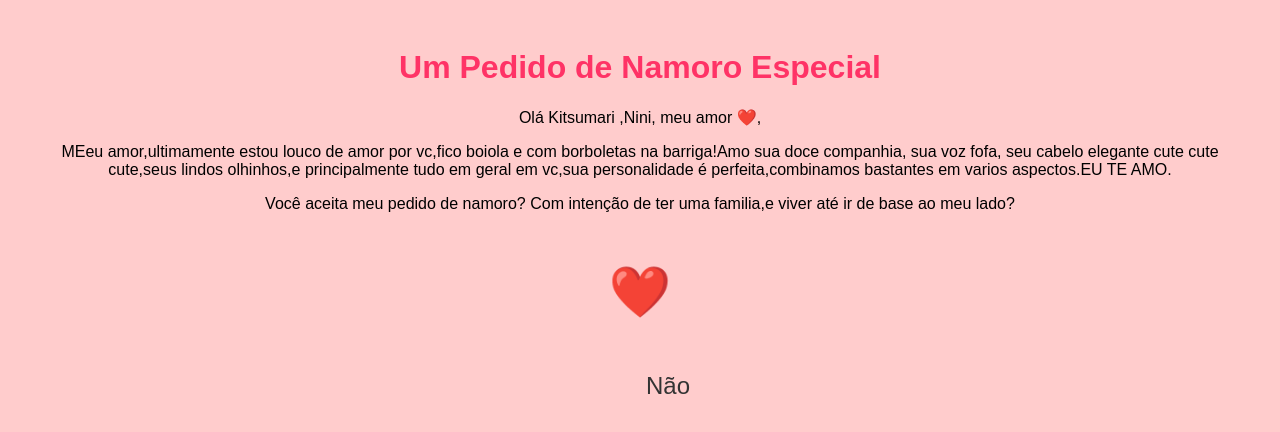
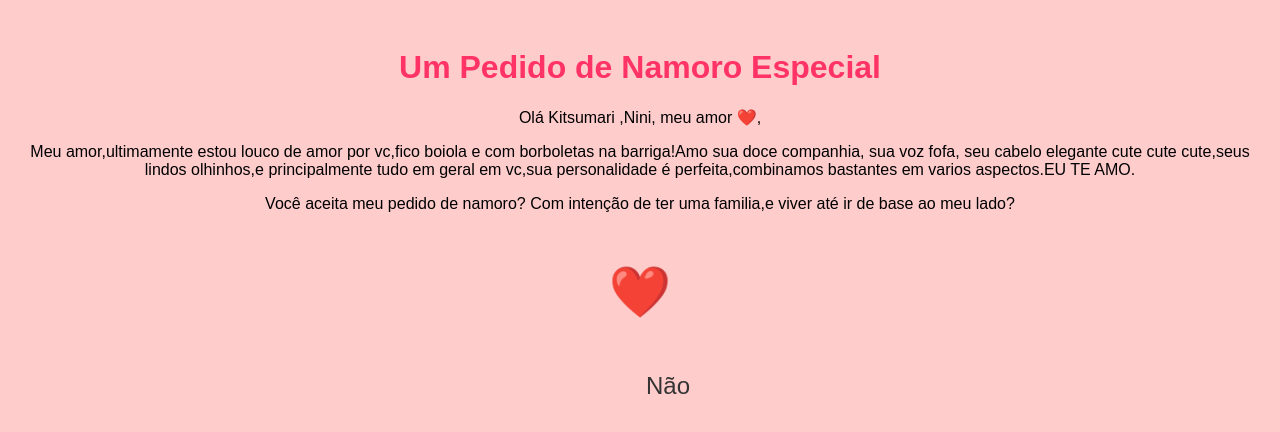
Before and after one commit to ArnosLim/Arnos.github.io, a plain HTML site: page index.htm in a window 1280 px wide. Drawn offline with Linux system fonts and the light colour scheme.

Commit message:
Update index.htm

```diff
--- a/index.htm
+++ b/index.htm
@@ -39,7 +39,7 @@
     <div class="container">
         <h1>Um Pedido de Namoro Especial</h1>
         <p>Olá Kitsumari ,Nini, meu amor ❤️,</p>
-        <p> MEeu amor,ultimamente estou louco de amor por vc,fico boiola e com borboletas na barriga!Amo sua doce companhia, sua voz fofa, seu cabelo elegante cute cute cute,seus lindos olhinhos,e principalmente tudo em geral em vc,sua personalidade é perfeita,combinamos bastantes em varios aspectos.EU TE AMO.</p>
+        <p> Meu amor,ultimamente estou louco de amor por vc,fico boiola e com borboletas na barriga!Amo sua doce companhia, sua voz fofa, seu cabelo elegante cute cute cute,seus lindos olhinhos,e principalmente tudo em geral em vc,sua personalidade é perfeita,combinamos bastantes em varios aspectos.EU TE AMO.</p>
         <p>Você aceita meu pedido de namoro? Com intenção de ter uma familia,e viver até ir de base ao meu lado?</p>
         <p class="heart" onclick="mostrarResposta()">❤️</p>
         <button id="nao" onmouseover="mudarPosicao()">Não</button>
```
